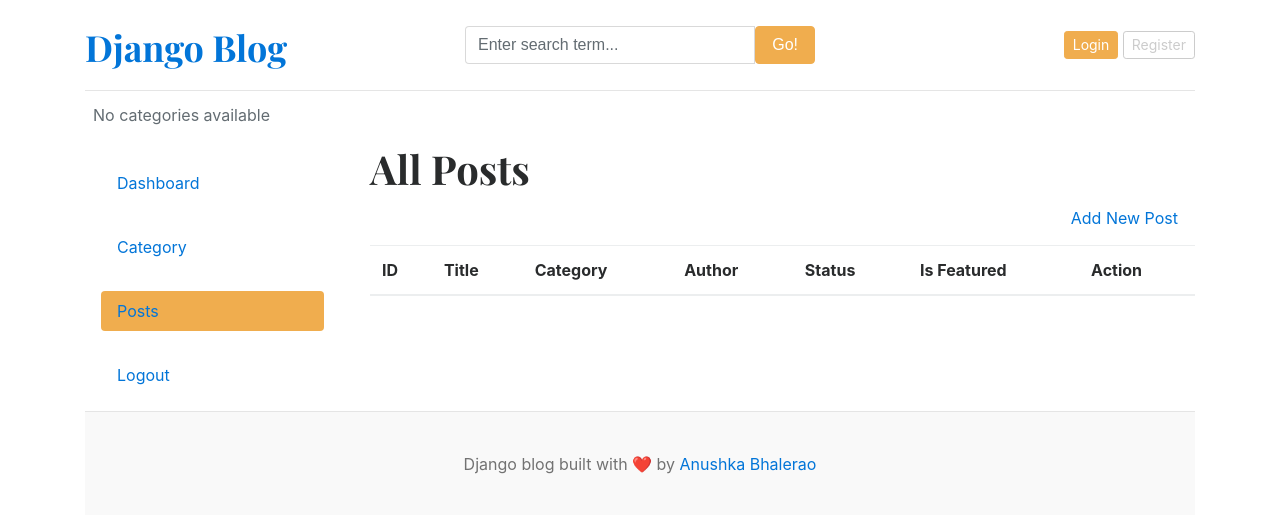
After one commit to AnushkaShridhar18/blog_website, a Django app: page /dashboard/posts/ in a window 1280 px wide. The commit adds this page. Shown: the top 515 px of the page. Run offline with Django 5.2, Linux system fonts and the light colour scheme; data that the repository does not hold is empty.

Commit message:
blog post CRUD operation

```diff
--- a/dashboard/urls.py
+++ b/dashboard/urls.py
@@ -2,9 +2,15 @@ from django.urls import path
 from . import views
 
 urlpatterns = [
+    # Paths for Categories
     path('', views.dashboard, name='dashboard'),
     path('categories/', views.categories, name='categories'),
     path('categories/add_categories/', views.add_categories, name='add_categories'),
     path('categories/edit_categories/<int:pk>/', views.edit_categories, name='edit_categories'),
-     path('categories/delete_categories/<int:pk>/', views.delete_categories, name='delete_categories'),
+    path('categories/delete_categories/<int:pk>/', views.delete_categories, name='delete_categories'),
+
+    # Paths for Posts
+    path('posts/',views.posts,name="posts"),
+    path('posts/add/',views.add_posts,name="add_posts"),
+    path('posts/delete/<int:pk>/', views.delete_posts, name='delete_posts')
 ]
--- a/dashboard/views.py
+++ b/dashboard/views.py
@@ -1,7 +1,8 @@
-from .forms import CategoryForm
+from .forms import CategoryForm,BlogPostForm
 from django.shortcuts import get_object_or_404, render,redirect
 from blogs.models import Category,Blogs
 from django.contrib.auth.decorators import login_required
+from django.utils.text import slugify
 
 @login_required(login_url='login')
 def dashboard(request):
@@ -50,3 +51,35 @@ def delete_categories(request, pk):
     category = get_object_or_404(Category,pk=pk)
     category.delete()
     return redirect('categories')
+
+
+def posts(request):
+    posts = Blogs.objects.all()
+    context ={
+        'posts' : posts
+    }
+    return render(request,'dashboard/posts.html',context)
+
+def add_posts(request):
+    if request.method == "POST":
+        form = BlogPostForm(request.POST, request.FILES)
+        if form.is_valid():
+            posts = form.save(commit=False)
+            posts.author = request.user
+            title = form.cleaned_data['title']  # ✅ Corrected
+            posts.slug = slugify(title)  # ✅ Corrected
+            posts.save()  # ✅ Corrected
+            print("Success")
+            return redirect('posts')
+        else:
+            print(form.errors)  # ✅ Debugging form errors
+
+    form = BlogPostForm()
+    context = {'form': form}
+    return render(request, 'dashboard/add_posts.html', context)
+
+
+def delete_posts(request,pk):
+    posts = get_object_or_404(Blogs,pk=pk)
+    posts.delete()
+    return redirect('posts')
--- a/templates/dashboard/leftsidebar.html
+++ b/templates/dashboard/leftsidebar.html
@@ -2,7 +2,7 @@
     <div class="nav flex-column nav-pills bg-light p-3" aria-orientation="vertical">
         <a href="{% url 'dashboard'%}" class="nav-link text-dark {% if '/dashboard/' == request.path %}bg-warning {% endif %}"> Dashboard </a><br>
         <a href="{% url 'categories' %}" class="nav-link text-dark {% if '/categories/' in request.path %} bg-warning {% endif %}"> Category</a><br>
-        <a href="#" class="nav-link text-dark "> Posts </a><br>
-        <a href="#" class="nav-link text-dark "> Logout </a>
+        <a href="{%url 'posts' %}" class="nav-link text-dark {% if '/posts/' in request.path %} bg-warning {% endif %}"> Posts </a><br>
+        <a href="#" class="nav-link text-dark"> Logout </a>
     </div>
 </div>
--- /dev/null
+++ b/templates/dashboard/posts.html
@@ -0,0 +1,52 @@
+{% extends '../base/base.html' %}
+
+
+{% block content %}
+
+<div class="row">
+
+    <!-- Left Sidebar -->
+    <!--load left sidebar-->
+
+    {% include './leftsidebar.html' %}
+
+     <!-- Right Sidebar -->
+ <div class="col-md-9">
+   <h1>All Posts</h1>
+   <a href="{% url 'add_posts' %}" class="btn btn-dark text-light float-right mb-2">Add New Post</a>
+     <table class="table table-hover">
+         <thead>
+           <tr>
+             <th>ID</th>
+             <th>Title</th>
+             <th>Category</th>
+             <th>Author</th>
+             <th>Status</th>
+             <th>Is Featured</th>
+             <th>Action</th>
+           </tr>
+         </thead>
+         <tbody>
+         {% for post in posts %}
+           <tr>
+             <th>{{ forloop.counter }}</th>
+             <td>{{ post.title}}</td>
+             <td>{{ post.category}}</td>
+             <td>{{ post.author}}</td>
+             <td>{{ post.status}}</td>
+             <td>{% if post.is_featured %} <i class="fa fa-check text-success"></i>  {% else %} <i class="fa fa-times text-danger"></i> {% endif %}</td>
+             <td>
+                 <a href="#"><i class="fa fa-edit text-success"></i>&nbsp;&nbsp;</a>
+                 <a href="{% url 'delete_posts' post.id %}"><i class="fa fa-trash text-danger"></i></a>
+
+             </td>
+           </tr>
+         {% endfor %}
+         </tbody>
+       </table>
+ </div> <!-- End Right Sidebar -->
+
+ </div> <!-- End Row -->
+
+
+{% endblock %}
```
Also changed, not shown: dashboard/forms.py (+6 -1 lines), templates/dashboard/add_posts.html (added, +26 -0 lines).
